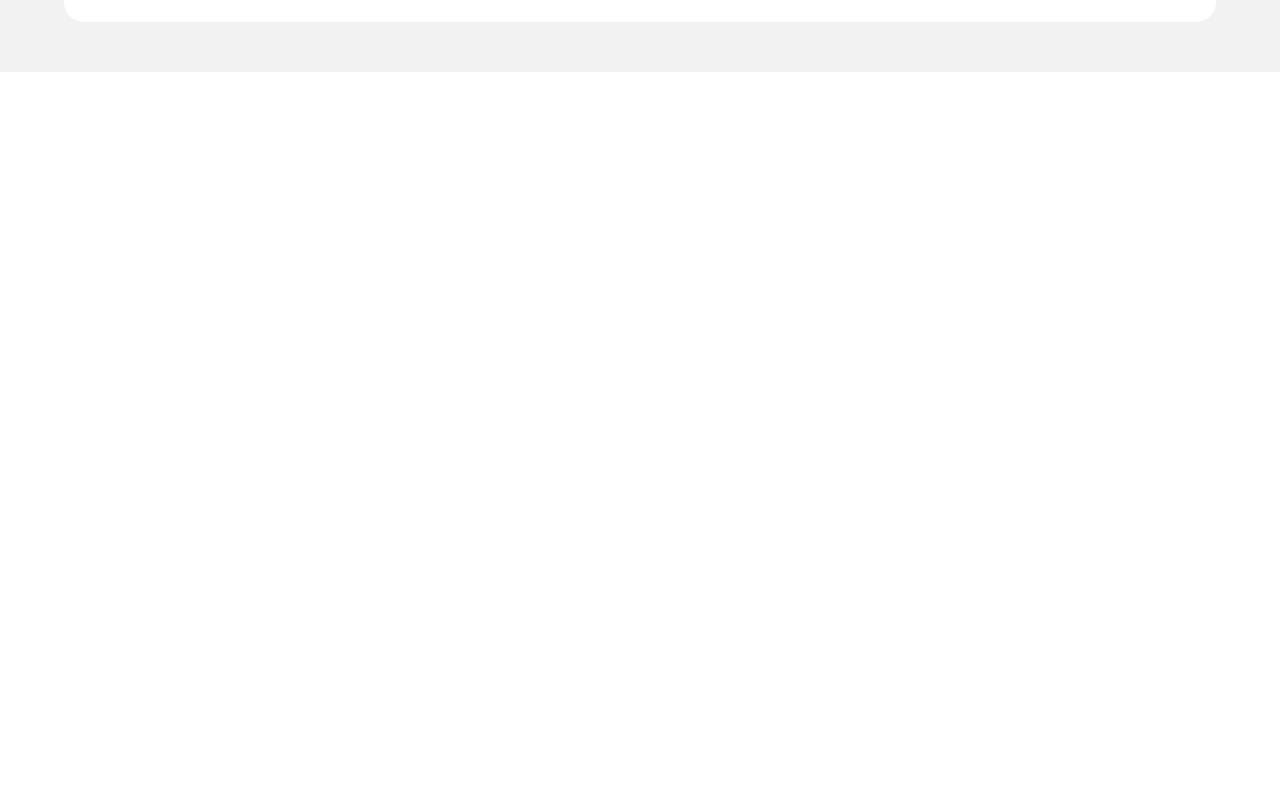
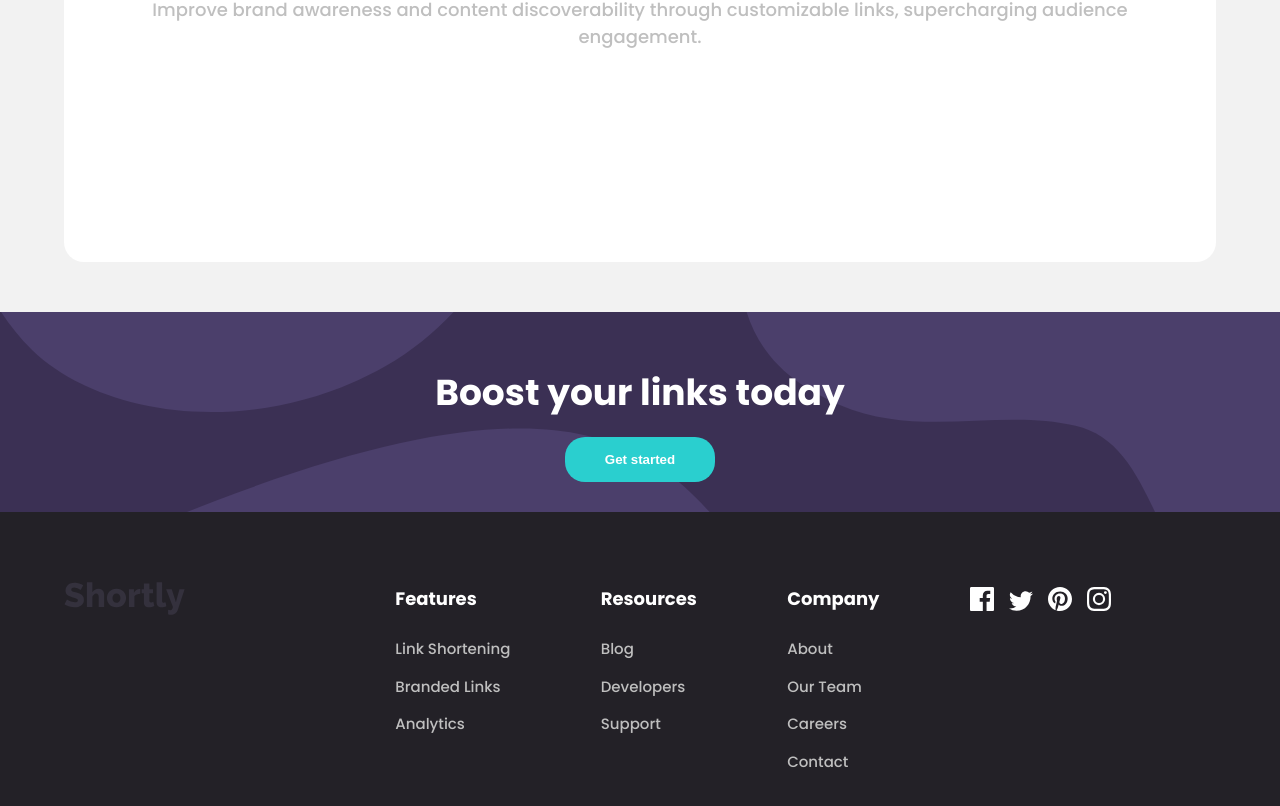
Before and after one commit to Knowledge-JO/shortly, a React (Vite) app: page / in a window 1280 px wide. Shown: the part 2158-2964 px from the top of the page. Before the commit the page ends 2230 px from the top, so only its background shows below. Built offline with nearby package versions, Linux system fonts and the light colour scheme.

Commit message:
boost, footer

```diff
--- a/src/components/App.jsx
+++ b/src/components/App.jsx
@@ -2,6 +2,7 @@ import "../styles/App.css";
 import Navbar from "./Navbar";
 import IntroSection from "./IntroSection";
 import ShortenedUrlList from "./ShortenedUrlList";
+import Boost from "./Boost";
 import AdvancedSection from "./AdvancedSection";
 import Footer from "./Footer";
 
@@ -14,6 +15,7 @@ const App = () => {
       </div>
       <ShortenedUrlList />
       <AdvancedSection />
+      <Boost />
       <Footer />
     </div>
   );
--- /dev/null
+++ b/src/components/Boost.jsx
@@ -0,0 +1,12 @@
+import "../styles/Boost.css";
+
+const Boost = () => {
+  return (
+    <div className="boost-container">
+      <h1>Boost your links today</h1>
+      <button>Get started</button>
+    </div>
+  );
+};
+
+export default Boost;
--- a/src/components/Footer.jsx
+++ b/src/components/Footer.jsx
@@ -1,7 +1,49 @@
 import "../styles/Footer.css";
+import logo from "../assets/images/logo.svg";
+import facebook from "../assets/images/icon-facebook.svg";
+import twitter from "../assets/images/icon-twitter.svg";
+import pinterest from "../assets/images/icon-pinterest.svg";
+import instagram from "../assets/images/icon-instagram.svg";
+const Footer = () => {
+  return (
+    <footer className="footer-container">
+      <div className="logo">
+        <img src={logo} alt="logo" id="logo" />
+      </div>
+      <div className="features">
+        <p>Features</p>
+        <ul>
+          <li>Link Shortening</li>
+          <li>Branded Links</li>
+          <li>Analytics</li>
+        </ul>
+      </div>
+      <div className="resources">
+        <p>Resources</p>
+        <ul>
+          <li>Blog</li>
+          <li>Developers</li>
+          <li>Support</li>
+        </ul>
+      </div>
+      <div className="company">
+        <p>Company</p>
+        <ul>
+          <li>About</li>
+          <li>Our Team</li>
+          <li>Careers</li>
+          <li>Contact</li>
+        </ul>
+      </div>
 
-const Footer = () => {
-  return <footer></footer>;
+      <div className="socials">
+        <img src={facebook} alt="Facebook" />
+        <img src={twitter} alt="Twitter" />
+        <img src={pinterest} alt="Pinterest" />
+        <img src={instagram} alt="Instagram" />
+      </div>
+    </footer>
+  );
 };
 
 export default Footer;
--- a/src/styles/AdvancedSection.css
+++ b/src/styles/AdvancedSection.css
@@ -98,6 +98,7 @@
   .advanced-dets-cards-container .card {
     text-align: center;
     width: 100%;
+    height: 400px;
   }
 
   .advanced-dets-cards-container .card div {
--- /dev/null
+++ b/src/styles/Boost.css
@@ -0,0 +1,28 @@
+.boost-container {
+  background: url("../assets/images/bg-boost-desktop.svg"), hsl(257, 27%, 26%);
+  background-size: cover;
+  background-repeat: no-repeat;
+  background-position: center;
+  padding: 30px 5%;
+  text-align: center;
+}
+
+.boost-container h1 {
+  color: #fff;
+}
+
+.boost-container button {
+  border: none;
+  background-color: hsl(180, 66%, 49%);
+  font-weight: 700;
+  padding: 15px 40px;
+  border-radius: 20px;
+  color: #fff;
+  margin-top: -10px;
+}
+
+@media (max-width: 500px) {
+  .boost-container h1 {
+    font-size: 20px;
+  }
+}
--- a/src/styles/Footer.css
+++ b/src/styles/Footer.css
@@ -0,0 +1,65 @@
+.footer-container {
+  background-color: hsl(260, 8%, 14%);
+  display: grid;
+  grid-template-columns: repeat(5, auto);
+  padding: 70px 5%;
+}
+.footer-container p {
+  color: #fff;
+  font-weight: 700;
+}
+.footer-container div {
+  margin-top: -15px;
+}
+.footer-container ul {
+  list-style: none;
+  margin: 0;
+  padding: 0;
+  color: hsl(0, 0%, 75%);
+}
+
+.footer-container ul li {
+  font-size: 15px;
+  line-height: 2.5;
+  cursor: pointer;
+}
+
+.socials img {
+  margin-right: 15px;
+  margin-top: 20px;
+  cursor: pointer;
+}
+
+#logo {
+  margin-top: 15px;
+  margin-right: 120px;
+  cursor: pointer;
+}
+
+@media (max-width: 1050px) {
+  .footer-container {
+    grid-template-columns: repeat(4, auto);
+  }
+}
+
+@media (max-width: 780px) {
+  .footer-container {
+    grid-template-columns: repeat(2, auto);
+    row-gap: 20px;
+  }
+}
+@media (max-width: 500px) {
+  .footer-container {
+    grid-template-columns: repeat(1, auto);
+    text-align: center;
+  }
+  #logo {
+    margin-right: 0;
+  }
+  .footer-container .logo {
+    width: 100%;
+    display: flex;
+    justify-content: center;
+    align-items: center;
+  }
+}
```
